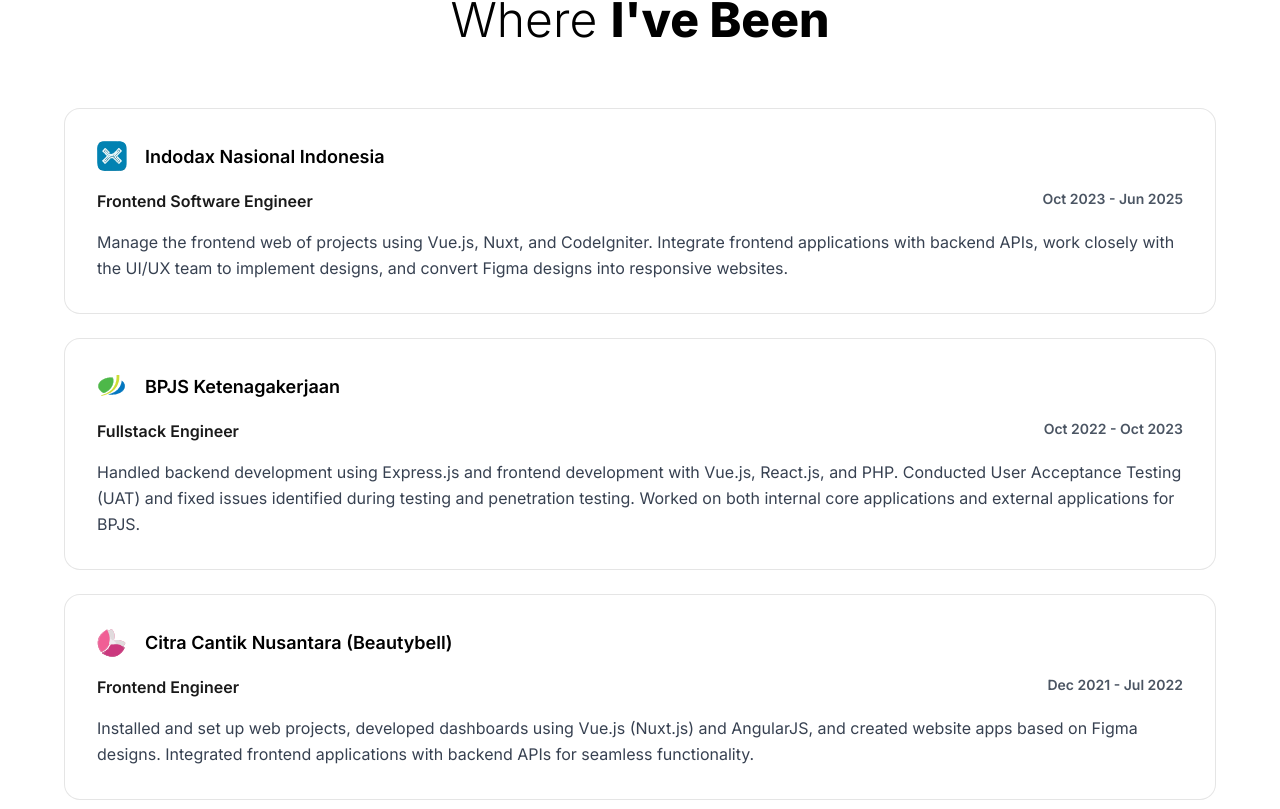
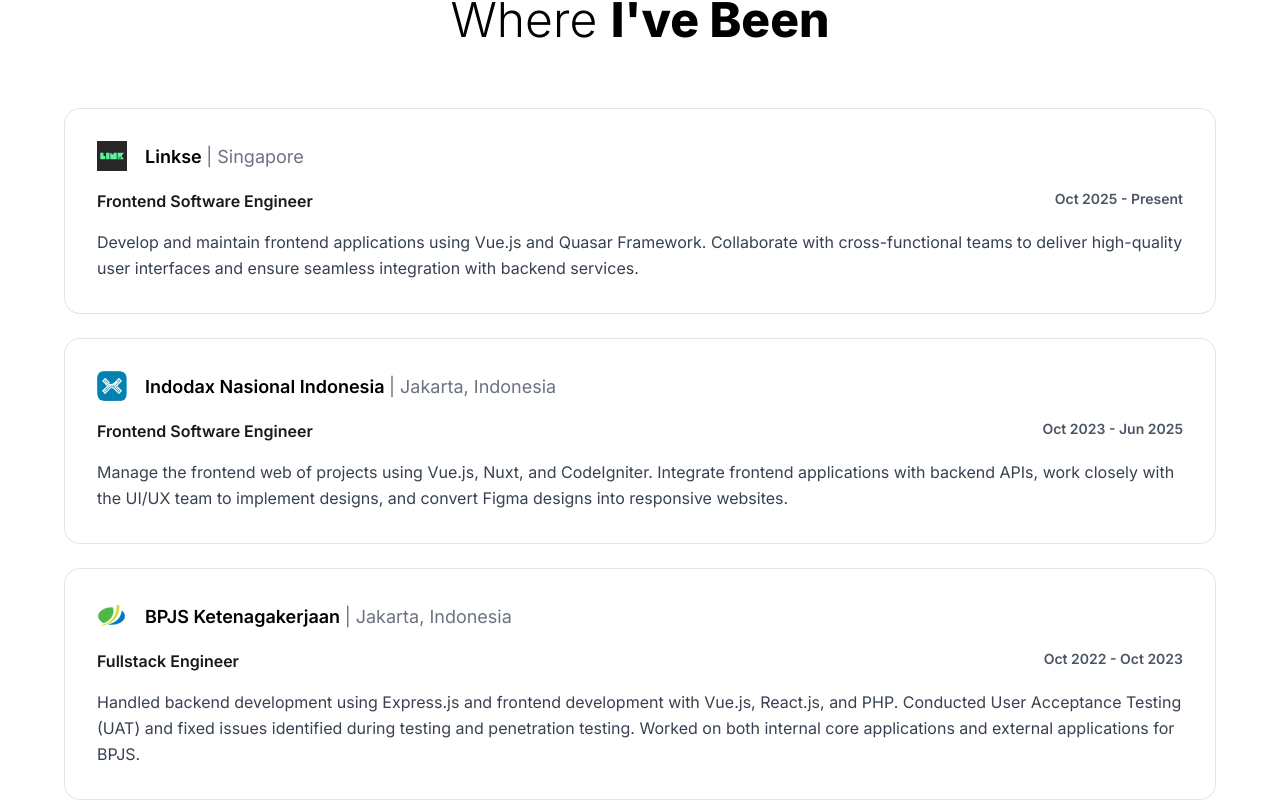
Before and after one commit to georgiusricky/georgiusricky.github.io, a Next.js app: page / in a window 1280 px wide. Shown: the part 1988-2797 px from the top of the page. Built offline with nearby package versions, Linux system fonts and the light colour scheme.

Commit message:
upd: add experience

```diff
--- a/app/components/Experience.tsx
+++ b/app/components/Experience.tsx
@@ -34,7 +34,7 @@ export default function Experience() {
                         />
                       </div>
                       <h2 className="text-md md:text-lg font-semibold text-white dark:text-black">
-                        {exp.company}
+                        {exp.company} <span className="font-normal text-gray-400 dark:text-gray-500">| {exp.location}</span>
                       </h2>
                     </div>
 
--- a/stores/globalStore.ts
+++ b/stores/globalStore.ts
@@ -17,6 +17,7 @@ interface Skill {
 
 interface Experience {
   company: string
+  location: string
   logo: string
   title: string
   period: {
@@ -86,7 +87,17 @@ export const useGlobalStore = create<GlobalState>((set) => ({
   ],
   experiences: [
     {
+      company: 'Linkse',
+      location: 'Singapore',
+      logo: '/img/svg/linkse.svg',
+      title: 'Frontend Software Engineer',
+      period: { start: 'Oct 2025', end: 'Present' },
+      description:
+        'Develop and maintain frontend applications using Vue.js and Quasar Framework. Collaborate with cross-functional teams to deliver high-quality user interfaces and ensure seamless integration with backend services.',
+    },
+    {
       company: 'Indodax Nasional Indonesia',
+      location: 'Jakarta, Indonesia',
       logo: '/img/svg/indodax.svg',
       title: 'Frontend Software Engineer',
       period: { start: 'Oct 2023', end: 'Jun 2025' },
@@ -95,6 +106,7 @@ export const useGlobalStore = create<GlobalState>((set) => ({
     },
     {
       company: 'BPJS Ketenagakerjaan',
+      location: 'Jakarta, Indonesia',
       logo: '/img/svg/bpjstk.svg',
       title: 'Fullstack Engineer',
       period: { start: 'Oct 2022', end: 'Oct 2023' },
@@ -103,6 +115,7 @@ export const useGlobalStore = create<GlobalState>((set) => ({
     },
     {
       company: 'Citra Cantik Nusantara (Beautybell)',
+      location: 'Jakarta, Indonesia',
       logo: '/img/svg/beautybell.svg',
       title: 'Frontend Engineer',
       period: { start: 'Dec 2021', end: 'Jul 2022' },
@@ -111,6 +124,7 @@ export const useGlobalStore = create<GlobalState>((set) => ({
     },
     {
       company: 'Edconnect Solusi Integrasi',
+      location: 'Jakarta, Indonesia',
       logo: '/img/svg/edconnect.svg',
       title: 'Software Engineer - Fullstack',
       period: { start: 'Sept 2019', end: 'Nov 2021' },
```
Also changed, not shown: public/img/svg/linkse.svg (added).
